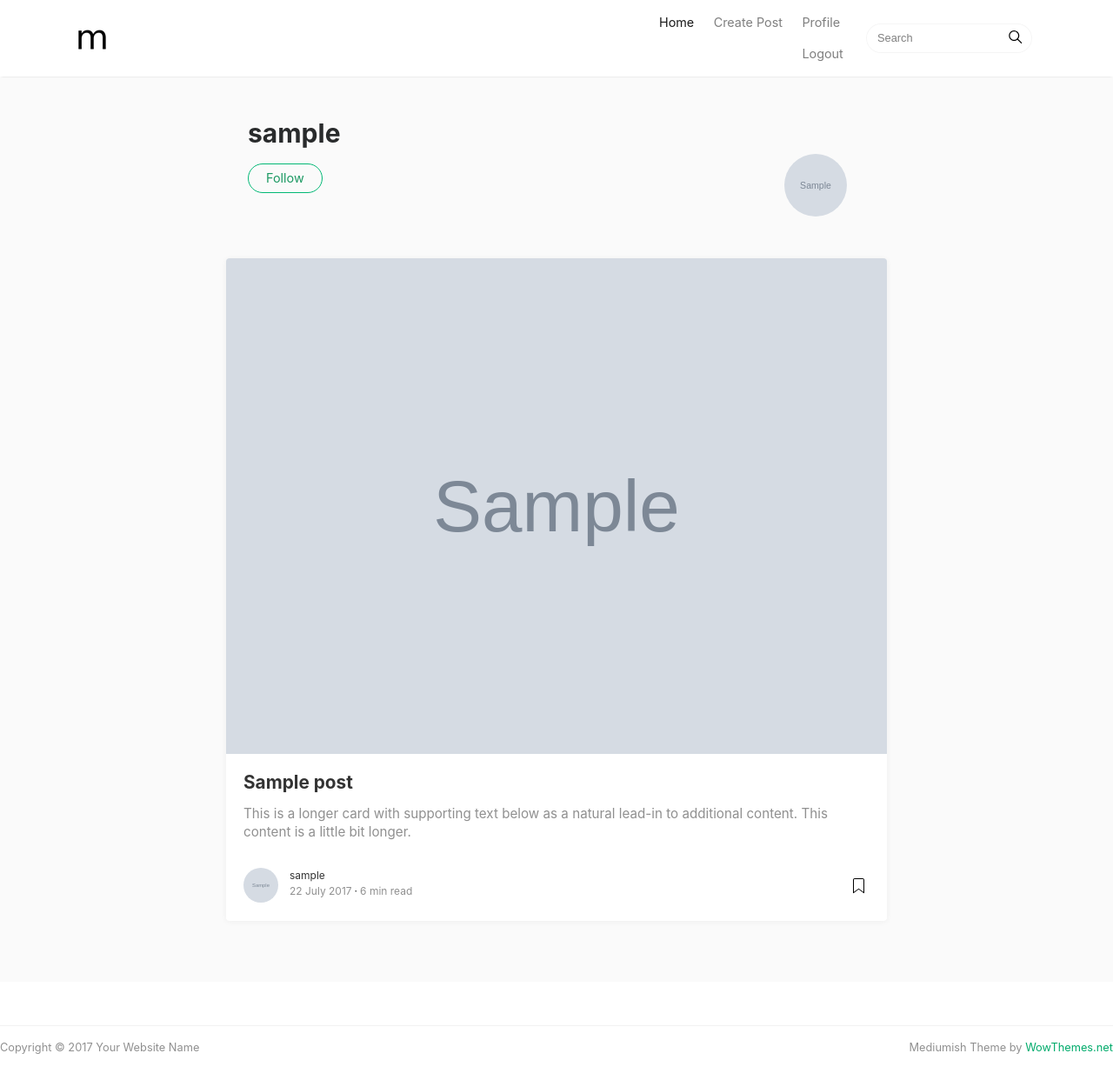
After one commit to Tasyad/bottle2, a Django app: page /accounts/detail/1 in a window 1280 px wide. The commit adds this page. Shown: the whole page at 87% size. Run offline with Django 4.2, Linux system fonts and the light colour scheme; a user stored in the database is signed in; tables that the repository leaves empty hold one stand-in row (values such as "Sample post"); grey boxes marked "Sample" are stand-in pictures; some libraries are stand-ins or nearby versions.

Commit message:
new user_detail, login, logout etc.

```diff
--- a/blog/templates/blog/base.html
+++ b/blog/templates/blog/base.html
@@ -46,11 +46,15 @@
       <li class="nav-item">
             {% if request.user.is_authenticated %}
             <a class="nav-link" href="{% url 'profile' %}">Profile</a>
+{#            {% else %}#}
+{#            <a class="nav-link" href="{% url 'login' %}">Login</a>#}
+{#            {% endif %}#}
+{#            </li>#}
+{#            {% if request.user.is_authenticated %}#}
+            <a class="nav-link" href="{% url 'logout' %}">Logout</a>
             {% else %}
             <a class="nav-link" href="{% url 'login' %}">Login</a>
             {% endif %}
-            </li>
-            <a class="nav-link" href="{% url 'logout' %}">Logout</a>
     </ul>
     <!-- End Menu -->
     <!-- Begin Search -->
--- a/blog/templates/blog/home.html
+++ b/blog/templates/blog/home.html
@@ -32,10 +32,10 @@
             <div class="metafooter">
               <div class="wrapfooter">
                 <span class="meta-footer-thumb">
-                <a href="{% url 'profile' %}"><img class="author-thumb" src="https://www.gravatar.com/avatar/e56154546cf4be74e393c62d1ae9f9d4?s=250&amp;d=mm&amp;r=x" alt="Sal"></a>
+                <a href="{% url 'profile'%}"><img class="author-thumb" src="{{ object.author.profile.image.url }}" alt="Sal"></a>
                 </span>
                 <span class="author-meta">
-                <span class="post-name"><a href="{% url 'profile' %}">{{ object.author }}</a></span><br/>
+                <span class="post-name"><a href="{% url 'users-detail' object.author.pk %}">{{ object.author }}</a></span><br/>
                 <span class="post-date">{{ object.post_date }}</span><span class="dot"></span><span class="post-read">6 min read</span>
                 </span>
                 <span class="post-read-more"><a href="{% url 'profile' %}" title="Read Story"><svg class="svgIcon-use" width="25" height="25" viewbox="0 0 25 25"><path d="M19 6c0-1.1-.9-2-2-2H8c-1.1 0-2 .9-2 2v14.66h.012c.01.103.045.204.12.285a.5.5 0 0 0 .706.03L12.5 16.85l5.662 4.126a.508.508 0 0 0 .708-.03.5.5 0 0 0 .118-.285H19V6zm-6.838 9.97L7 19.636V6c0-.55.45-1 1-1h9c.55 0 1 .45 1 1v13.637l-5.162-3.668a.49.49 0 0 0-.676 0z" fill-rule="evenodd"></path></svg></a></span>
--- a/blog/templates/blog/post_detail.html
+++ b/blog/templates/blog/post_detail.html
@@ -52,7 +52,7 @@
 				<!-- Begin Top Meta -->
 				<div class="row post-top-meta">
 					<div class="col-md-2">
-						<a href="../../../users/templates/users/profile.html"><img class="author-thumb" src="https://www.gravatar.com/avatar/e56154546cf4be74e393c62d1ae9f9d4?s=250&amp;d=mm&amp;r=x" alt="Sal"></a>
+						<a href="../../../users/templates/users/profile.html"><img class="author-thumb" src="{{ object.author.profile.image.url }}" alt="Sal"></a>
 					</div>
 					<div class="col-md-10">
 						<a class="link-dark" href="../../../users/templates/users/profile.html">{{ object.author }}</a><a href="#" class="btn follow">Follow</a>
--- a/req.txt
+++ b/req.txt
@@ -1,5 +1,6 @@
 asgiref==3.5.2
 Django==4.1
+django-contrib-comments==2.2.0
 django-crispy-forms==1.14.0
 Pillow==9.2.0
 sqlparse==0.4.2
--- /dev/null
+++ b/users/templates/users/user_detail.html
@@ -0,0 +1,94 @@
+{% extends 'blog/base.html' %}
+{% load crispy_forms_tags %}
+{% block content %}
+<!-- Begin Top Author Page
+================================================== -->
+{#{% for object in posts %}#}
+{#<div class="container">#}
+{#	<div class="row">#}
+{#		<div class="col-md-2"></div>#}
+{#		<div class="col-md-8 col-md-offset-2">#}
+{#			<div class="mainheading">#}
+{#				<div class="row post-top-meta authorpage">#}
+{#					<div class="col-md-10 col-xs-12">#}
+{#						<h1>{{ object.author }}</h1>#}
+{#						<span class="author-description">Founder of <a target="_blank" href="https://www.wowthemes.net">WowThemes.net</a> and creator of <strong>"Mediumish"</strong> theme that you're currently previewing. I professionally develop premium themes, templates & scripts since the Apocalypse (2012). You can reach me out on the social links below.</span>#}
+{#						<div class="sociallinks"><a  target="_blank" href="https://www.facebook.com/wowthemesnet/"><i class="fa fa-facebook"></i></a> <span class="dot"></span> <a target="_blank" href="https://plus.google.com/s/wowthemesnet/top"><i class="fa fa-google-plus"></i></a></div>#}
+{#						<a target="_blank" href="https://twitter.com/wowthemesnet" class="btn follow">Follow</a>#}
+{#					</div>#}
+{#					<div class="col-md-2 col-xs-12">#}
+{#						<img class="author-thumb" src="{{ object.author.profile.image.url }}" alt="Sal">#}
+{#					</div>#}
+{#				</div>#}
+{#			</div>#}
+{#		</div>#}
+{#	</div>#}
+{##}
+{#</div>#}
+{#{% endfor %}#}
+<!-- End Top Author Meta
+================================================== -->
+
+<!-- Begin Author Posts
+================================================== -->
+<div class="graybg authorpage">
+	<div class="container">
+		<div class="listrecent listrelated">
+
+				<!-- begin post -->
+            {% for object in posts%}
+                <div class="container">
+                <div class="row">
+                    <div class="col-md-2"></div>
+                    <div class="col-md-8 col-md-offset-2">
+                        <div class="mainheading">
+                            <div class="row post-top-meta authorpage">
+                                <div class="col-md-10 col-xs-12">
+                                    <h1>{{ object.author }}</h1><a target="_blank" href="https://twitter.com/wowthemesnet" class="btn follow">Follow</a>
+{#                                    <span class="author-description">Founder of <a target="_blank" href="https://www.wowthemes.net">WowThemes.net</a> and creator of <strong>"Mediumish"</strong> theme that you're currently previewing. I professionally develop premium themes, templates & scripts since the Apocalypse (2012). You can reach me out on the social links below.</span>#}
+{#                                    <div class="sociallinks"><a  target="_blank" href="https://www.facebook.com/wowthemesnet/"><i class="fa fa-facebook"></i></a> <span class="dot"></span> <a target="_blank" href="https://plus.google.com/s/wowthemesnet/top"><i class="fa fa-google-plus"></i></a></div>#}
+{#                                    <a target="_blank" href="https://twitter.com/wowthemesnet" class="btn follow">Follow</a>#}
+                                </div>
+                                <div class="col-md-2 col-xs-12">
+                                    <img class="author-thumb" src="{{ object.author.profile.image.url }}" alt="Sal">
+                                </div>
+                            </div>
+                        </div>
+                    </div>
+                </div>
+
+            </div>
+            <div class="authorpostbox">
+                <div class="card">
+                    <a href="{% url 'blog-detail' object.pk %}">
+                    <img class="img-fluid img-thumb" src="{{object.image.url }}" alt="">
+                    </a>
+                    <div class="card-block">
+                        <h2 class="card-title"><a href="{% url 'blog-detail' object.pk %}">{{ object.title }}</a></h2>
+          <h4 class="card-text">This is a longer card with supporting text below as a natural lead-in to additional content. This content is a little bit longer.</h4>
+            <div class="metafooter">
+                            <div class="wrapfooter">
+                                <span class="meta-footer-thumb">
+                                <a href="profile.html"><img class="author-thumb" src="{{ object.author.profile.image.url }}" alt="Sal"></a>
+                                </span>
+                                <span class="author-meta">
+                                <span class="post-name"><a href="profile.html">{{ object.author }}</a></span><br/>
+                                <span class="post-date">22 July 2017</span><span class="dot"></span><span class="post-read">6 min read</span>
+                                </span>
+                                <span class="post-read-more"><a href="post.html" title="Read Story"><svg class="svgIcon-use" width="25" height="25" viewbox="0 0 25 25"><path d="M19 6c0-1.1-.9-2-2-2H8c-1.1 0-2 .9-2 2v14.66h.012c.01.103.045.204.12.285a.5.5 0 0 0 .706.03L12.5 16.85l5.662 4.126a.508.508 0 0 0 .708-.03.5.5 0 0 0 .118-.285H19V6zm-6.838 9.97L7 19.636V6c0-.55.45-1 1-1h9c.55 0 1 .45 1 1v13.637l-5.162-3.668a.49.49 0 0 0-.676 0z" fill-rule="evenodd"></path></svg></a></span>
+                            </div>
+                        </div>
+                    </div>
+                </div>
+            </div>
+            {% endfor %}
+				<!-- end post -->
+
+
+
+		</div>
+	</div>
+</div>
+<!-- End Author Posts
+================================================== -->
+{% endblock %}
--- a/users/urls.py
+++ b/users/urls.py
@@ -1,5 +1,6 @@
 from django.urls import path
-from .views import register, profile, delete
+from . import views
+from .views import register, profile, user_detail
 from django.contrib.auth import views as auth_views
 
 urlpatterns = [
@@ -12,4 +13,6 @@ urlpatterns = [
                                                     template_name='blog/home.html',
     ), name='logout'),
     path('profile/', profile, name='profile'),
+    path('delete_user<int:pk>/', views.DeleteUser.as_view(), name='delete_user'),
+    path('detail/<int:pk>', user_detail, name='users-detail'),
 ]
--- a/users/views.py
+++ b/users/views.py
@@ -1,9 +1,13 @@
-from django.shortcuts import render
+from django.contrib.auth.models import User
+from django.contrib.messages.views import SuccessMessageMixin
+from django.urls import reverse_lazy
+from django.views import generic
 from .forms import UserRegisterForm, UserUpdateForm, ProfileUpdateForm
 from django.contrib import messages
 from django.shortcuts import redirect, render
+from blog.models import Post
 from django.contrib.auth.decorators import login_required
-from blog.models import Post
+
 
 
 def register(request):
@@ -46,15 +50,20 @@ def profile(request):
     return render(request, 'users/profile.html', context)
 
 
-# def del_user(request, username):
-#     try:
-#         user_posts = Post.objects.filter(author=request.user)
-#         user_posts.delete()
-#         messages.success(request, "The user is deleted")
-#
-#     except username.DoesNotExist:
-#         messages.error(request, "User doesnot exist")
-#         return render(request, 'users/profile.html')
-#
-#
-#     return render(request, 'users/profile.html')
+class DeleteUser(SuccessMessageMixin, generic.DeleteView):
+    model = User
+    template_name = 'users/delete_user.html'
+    success_message = 'User has been deleted'
+    success_url = reverse_lazy('blog-home')
+
+
+@login_required
+def user_detail(request, pk):
+    user = User.objects.get(pk=pk),
+    posts = Post.objects.filter(author_id=pk)
+    context = {
+        'object': user,
+        'posts': posts,
+    }
+
+    return render(request, 'users/user_detail.html', context=context)
```
Also changed, not shown: users/templates/users/delete_user.html (added, +8 -0 lines), users/templates/users/profile.html (+9 -3 lines), users/templates/users/test.html (added, +8 -0 lines).
